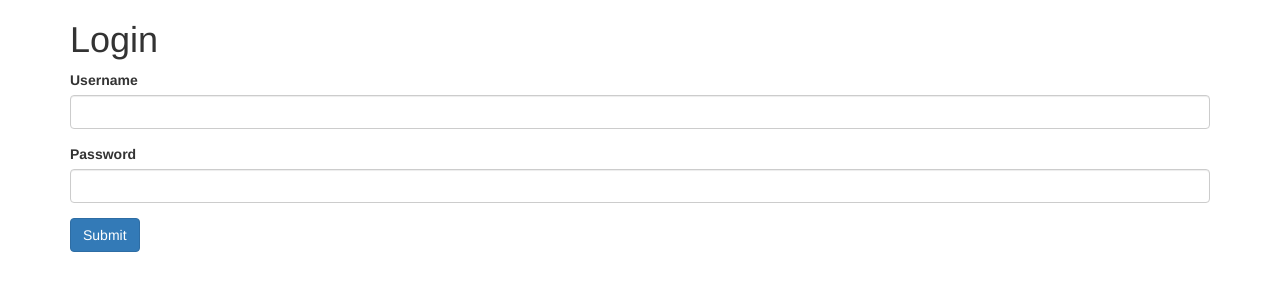
After one commit to arahim1795/T2020_Blue2, a Flask app: page /login in a window 1280 px wide. The commit adds this page. Shown: the top 300 px of the page. Run offline with Flask 2, Linux system fonts and the light colour scheme; some libraries are stand-ins or nearby versions.

Commit message:
Login and Logout

```diff
--- a/app.py
+++ b/app.py
@@ -7,21 +7,56 @@ from flask import (
     session,
     request,
     logging,
+    request,
 )
+from functools import wraps
 
 app = Flask(__name__)
 
-# Index
-@app.route("/")
-def index():
-    return render_template("home.html")
+# Index, Login
+@app.route("/", methods=["GET", "POST"])
+@app.route("/login", methods=["GET", "POST"])
+def login():
+    if request.method == "POST":
+        username = request.form["username"]
+        password = request.form["password"]
 
+        if username != "" and password != "":
+            session["logged_in"] = True
+            session["username"] = username
+            return redirect(url_for("about"))
+        else:
+            error = "Invalid Login"
+            return render_template("login.html", error=error)
+
+    return render_template("login.html")
+
+
+def is_logged_in(f):
+    @wraps(f)
+    def wrap(*args, **kwargs):
+        if "logged_in" in session:
+            return f(*args, **kwargs)
+        else:
+            flash("Unauthorized, Please login", "danger")
+            return redirect(url_for("login"))
+
+    return wrap
 
 # About
 @app.route("/about")
+@is_logged_in
 def about():
     return render_template("about.html")
 
 
+@app.route("/logout")
+@is_logged_in
+def logout():
+    session.clear()
+    return redirect(url_for("login"))
+
+
 if __name__ == "__main__":
+    app.secret_key = "secret123"
     app.run(debug=True)
--- a/templates/layout.html
+++ b/templates/layout.html
@@ -11,9 +11,7 @@
       {% block body %}{% endblock %}
     </div>
 
+    <script src="http://ajax.googleapis.com/ajax/libs/jquery/1/jquery.js"></script>
     <script src="https://maxcdn.bootstrapcdn.com/bootstrap/3.3.7/js/bootstrap.min.js"></script>
-    <script type="text/javascript">
-      CKEDITOR.replace('editor')
-    </script>
   </body>
 </html>
--- /dev/null
+++ b/templates/login.html
@@ -0,0 +1,29 @@
+<!DOCTYPE html>
+<html>
+  <head>
+    <meta charset="utf-8">
+    <title>Login</title>
+    <link rel="stylesheet" href="https://maxcdn.bootstrapcdn.com/bootstrap/3.3.7/css/bootstrap.min.css">
+  </head>
+  <body>
+    <div class="container">
+      <h1>Login</h1>
+      <form action="" method="POST">
+        <div class="form-group">
+          <label>Username</label>
+          <input type="text" name="username" class="form-control" value={{request.form.username}}>
+        </div>
+        <div class="form-group">
+          <label>Password</label>
+          <input type="password" name="password" class="form-control" value={{request.form.password}}>
+        </div>
+      <button type="submit" class="btn btn-primary">Submit</button>
+    </form>
+    </div>
+
+    <script src="https://maxcdn.bootstrapcdn.com/bootstrap/3.3.7/js/bootstrap.min.js"></script>
+    <script type="text/javascript">
+      CKEDITOR.replace('editor')
+    </script>
+  </body>
+</html>
```
